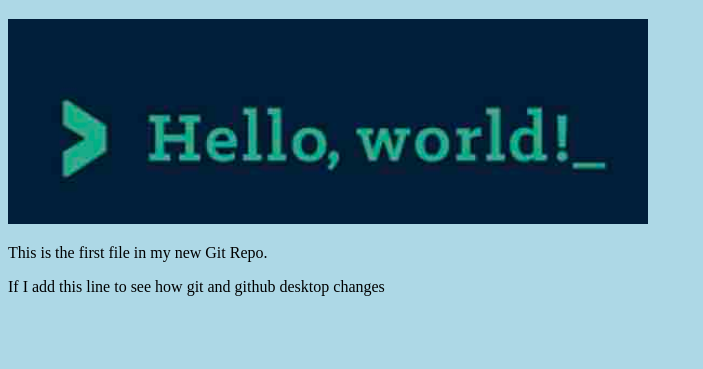
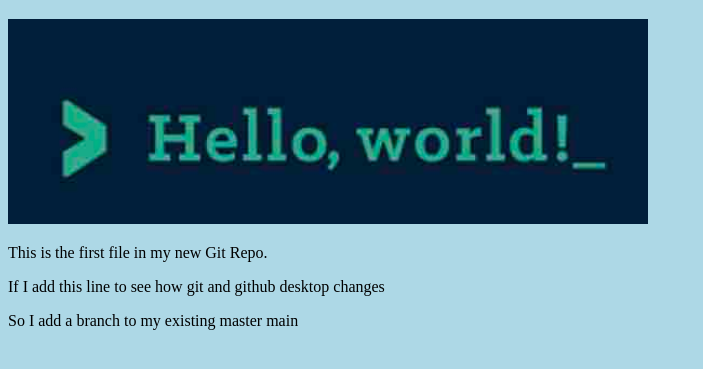
Before and after one commit to allen1357008/hello-world, a plain HTML site: page index.html in a window 1280 px wide. Shown: the part 61-430 px from the top of the page, without its empty margins (0-703 px from the left). Drawn offline with Linux system fonts and the light colour scheme.

Commit message:
Add a <p></p>

```diff
--- a/index.html
+++ b/index.html
@@ -12,6 +12,7 @@
 </div>
 <p>This is the first file in my new Git Repo.</p>
 <p>If I add this line to see how git and github desktop changes</p>
+<p>So I add a branch to my existing master main</p>
 
 </body>
 </html>
```
